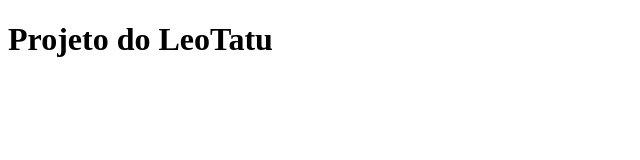
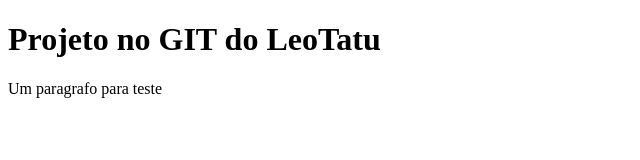
Before and after one commit to leotatu/HTML-CSS, a plain HTML site: page index.html in a window 1280 px wide. Shown: the whole page, without its empty margins (0-640 px from the left). Drawn offline with Linux system fonts and the light colour scheme.

Commit message:
"Novo paragrafo"

```diff
--- a/index.html
+++ b/index.html
@@ -4,6 +4,7 @@
 	<title></title>
 </head>
 <body>
-	<h1>Projeto do LeoTatu</h1>
+	<h1>Projeto no GIT do LeoTatu</h1>
+	<p>Um paragrafo para teste</p>
 </body>
 </html>
```
